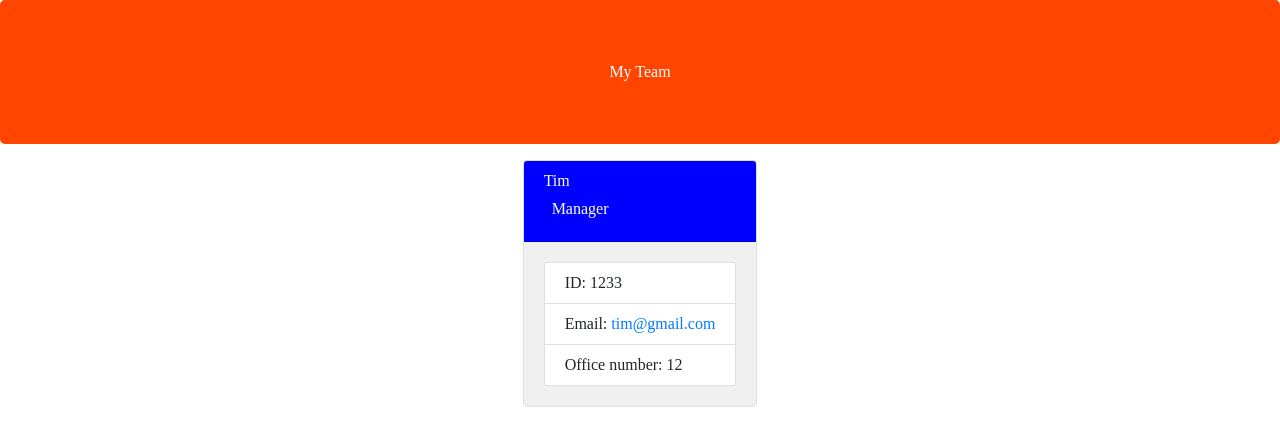
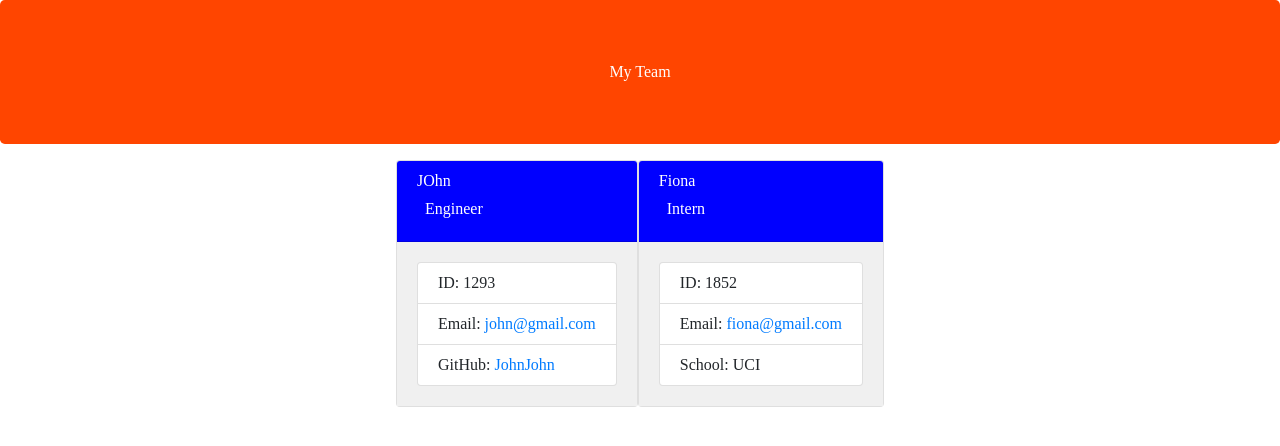
Before and after one commit to Lan714/Employee-Summary, a website: page Public/team.html in a window 1280 px wide. Drawn offline with nearby package versions, Linux system fonts and the light colour scheme.

Commit message:
html renders

```diff
--- a/Public/team.html
+++ b/Public/team.html
@@ -27,19 +27,44 @@
   <meta charset="UTF-8">
   <meta http-equiv="X-UA-Compatible" content="IE=edge">
   <meta name="viewport" content="width=device-width, initial-scale=1.0">
-  <title>Managers</title>
+  <title>Engineers</title>
 </head>
 <body>
   <div class="card employee-card">
     <div class="card-header">
-      <h2 class="card-title">Tim</h2>
-      <h3 class="card-title"><i class="fas fa-mug-hot mr-2"></i>Manager</h3>
+      <h2 class="card-title">JOhn</h2>
+      <h3 class="card-title"><i class="fas fa-glasses mr-2"></i>Engineer</h3>
     </div>
     <div class="card-body">
       <ul class="list-group">
-        <li class="list-group-item">ID: 1233</li>
-        <li class="list-group-item">Email: <a href="mailto:tim@gmail.com">tim@gmail.com</a></li>
-        <li class="list-group-item">Office number: 12</li>
+        <li class="list-group-item">ID: 1293</li>
+        <li class="list-group-item">Email: <a href="mailto:john@gmail.com">john@gmail.com</a></li>
+        <li class="list-group-item">GitHub: <a href="https://github.com/JohnJohn" target="_blank"
+            rel="noopener noreferrer">JohnJohn</a></li>
+      </ul>
+    </div>
+  </div>
+
+</body>
+</html><!DOCTYPE html>
+<html lang="en">
+<head>
+  <meta charset="UTF-8">
+  <meta http-equiv="X-UA-Compatible" content="IE=edge">
+  <meta name="viewport" content="width=device-width, initial-scale=1.0">
+  <title>Interns</title>
+</head>
+<body>
+  <div class="card employee-card">
+    <div class="card-header">
+      <h2 class="card-title">Fiona</h2>
+      <h3 class="card-title"><i class="fas fa-user-graduate mr-2"></i>Intern</h3>
+    </div>
+    <div class="card-body">
+      <ul class="list-group">
+        <li class="list-group-item">ID: 1852</li>
+        <li class="list-group-item">Email: <a href="mailto:fiona@gmail.com">fiona@gmail.com</a></li>
+        <li class="list-group-item">School: UCI</li>
       </ul>
     </div>
   </div>
--- a/app.js
+++ b/app.js
@@ -6,7 +6,7 @@ const path = require("path");
 const fs = require("fs");
 
 const PUBLIC_DIR = path.resolve(__dirname, "public");
-const publicPath = path.join(PUBLIC_DIR, "team.html")
+const publicPath = path.join(PUBLIC_DIR, "./Public/team.html")
 
 const render = require("./lib/htmlRender")
 
@@ -14,7 +14,7 @@ let employeeInformation = []
 
 const renderEmployees = () => {
 
-  fs.writeFile('./public/team.html', render(employeeInformation), error => {
+  fs.writeFile('./Public/team.html', render(employeeInformation), error => {
     if (error) { console.log(error) }
   })
 }
--- a/lib/htmlRender.js
+++ b/lib/htmlRender.js
@@ -37,7 +37,7 @@ const renderEngineer = engineer => {
   template = replacePlaceholders(template, 'name', engineer.getName())
   template = replacePlaceholders(template, 'role', engineer.getRole())
   template = replacePlaceholders(template, 'email', engineer.getEmail())
-  template = replacePlaceholders(template, 'id', engineer.getId())
+  template = replacePlaceholders(template, 'id', engineer.getID())
   template = replacePlaceholders(template, 'github', engineer.getGithub())
   return template
 }
@@ -47,7 +47,7 @@ const renderIntern = intern => {
   template = replacePlaceholders(template, 'name', intern.getName())
   template = replacePlaceholders(template, 'role', intern.getRole())
   template = replacePlaceholders(template, 'email', intern.getEmail())
-  template = replacePlaceholders(template, 'id', intern.getId())
+  template = replacePlaceholders(template, 'id', intern.getID())
   template = replacePlaceholders(template, 'school', intern.getSchool())
   return template
 }
--- a/package.json
+++ b/package.json
@@ -8,7 +8,7 @@
     "test": "test"
   },
   "scripts": {
-    "test": "echo \"Error: no test specified\" && exit 1"
+    "test": "jest"
   },
   "repository": {
     "type": "git",
```
